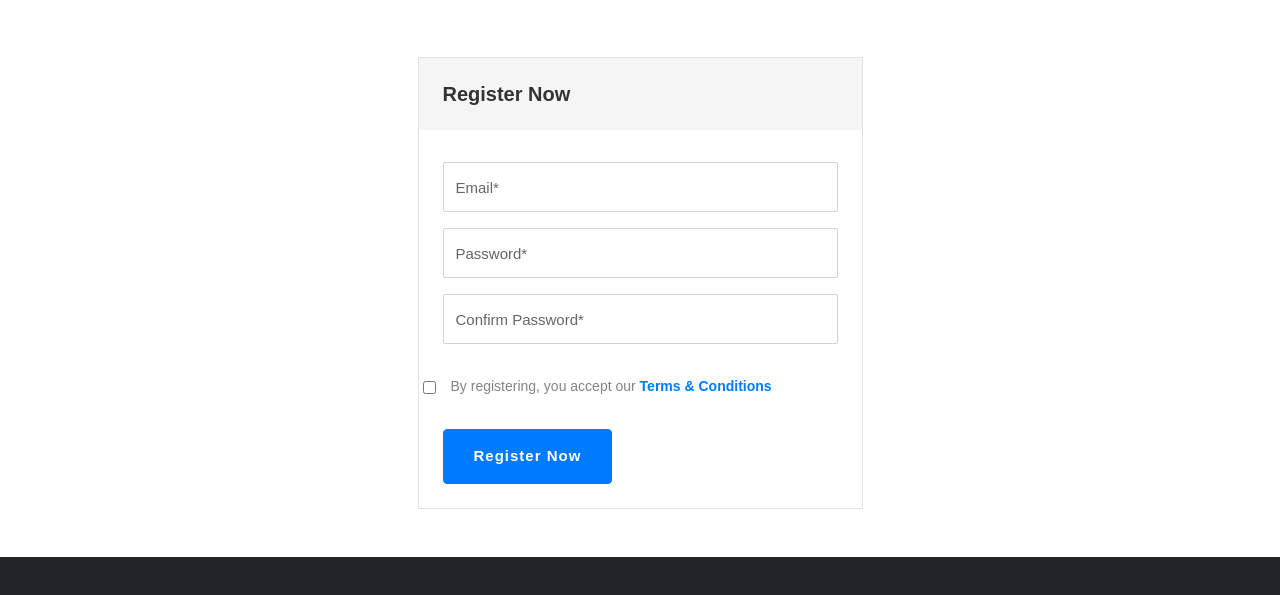
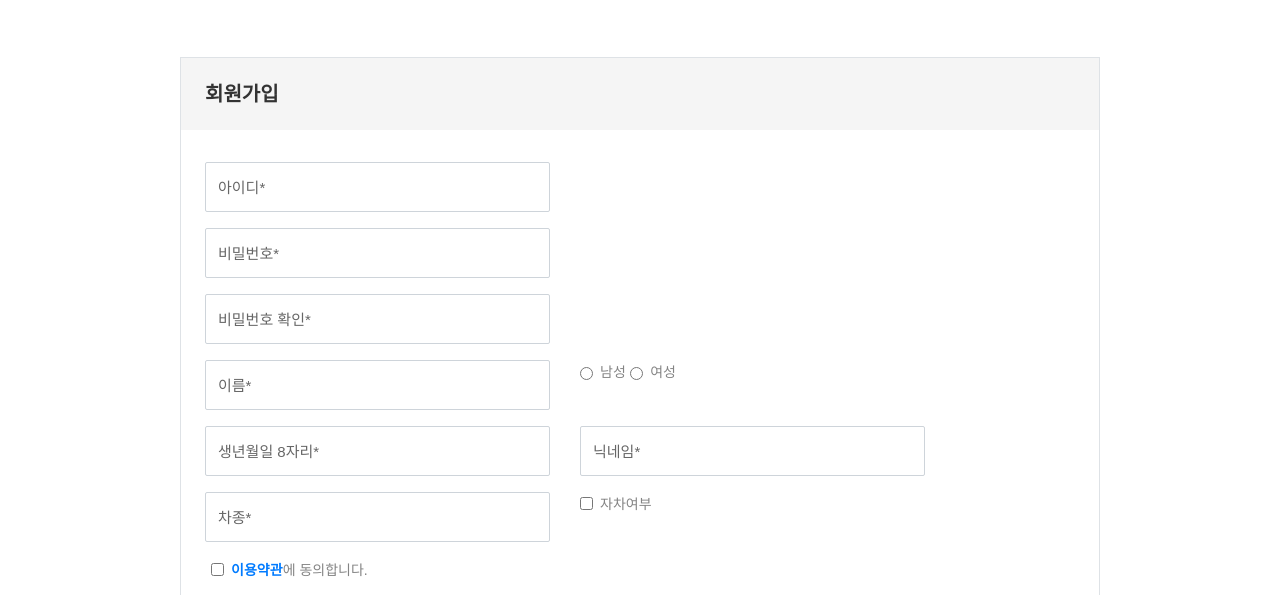
Before and after one commit to kimkyoungmin97/P_Project4-userPage, a website: page classimax-bootstrap-main/theme/register.html in a window 1280 px wide. Shown: the part 79-674 px from the top of the page. Drawn offline with Linux system fonts and the light colour scheme; some packages are replaced by stand-ins of ours; a web font is replaced by a local one.

Commit message:
2025-02-17

```diff
--- a/classimax-bootstrap-main/theme/register.html
+++ b/classimax-bootstrap-main/theme/register.html
@@ -136,34 +136,104 @@
 <section class="login py-5 border-top-1">
   <div class="container">
     <div class="row justify-content-center">
-      <div class="col-lg-5 col-md-8 align-item-center">
+      <div class="col-lg-10 col-md-12 align-item-center">
         <div class="border border">
-          <h3 class="bg-gray p-4">Register Now</h3>
+          <h3 class="bg-gray p-4">회원가입</h3>
           <form class="needs-validation" action="#" novalidate>
             <fieldset class="p-4">
+              <div class="row">
+                <div class="col-5">
                   <div class="mb-2">
-                <input class="form-control mb-3" type="email" placeholder="Email*" required>
+                    <input class="form-control mb-3" type="text" placeholder="아이디*" required>
                     <div class="invalid-feedback">
-                  이메일을 입력해주세요.
+                      아이디를 입력해주세요.
                     </div>
                   </div>
+                </div>
+              </div>
+              <div class="row">
+                <div class="col-5">
                   <div class="mb-2">
-                <input class="form-control mb-3" type="password" placeholder="Password*" required>
+                    <input class="form-control mb-3" type="password" placeholder="비밀번호*" required>
                     <div class="invalid-feedback">
                       비밀번호를 입력해주세요.
                     </div>
                   </div>
+                </div>
+              </div>
+              <div class="row">
+                <div class="col-5">
                   <div class="mb-2">
-                <input class="form-control mb-3" type="password" placeholder="Confirm Password*" required>
+                    <input class="form-control mb-3" type="password" placeholder="비밀번호 확인*" required>
                     <div class="invalid-feedback">
                       비밀번호가 일치하지 않습니다.
                     </div>
+                  </div>
+                </div>
+              </div>
+              <div class="row">
+                <div class="col-5">
+                  <div class="mb-2">
+                    <input class="form-control mb-3" type="text" placeholder="이름*" required>
+                    <div class="invalid-feedback">
+                      이름을 입력해주세요.
+                    </div>
+                  </div>
+                </div>
+                <div class="col">
+                  <div class="form-check d-inline-flex">
+                    <input class="form-check-input" type="radio" name="inlineRadioOptions" id="inlineRadio1" value="option1" required>
+                    <label class="form-check-label" for="inlineRadio1">남성</label>
+                  </div>
+                  <div class="form-check d-inline-flex">
+                    <input class="form-check-input" type="radio" name="inlineRadioOptions" id="inlineRadio1" value="option2" required>
+                    <label class="form-check-label" for="inlineRadio1">여성</label>
+                  </div>
 
                 </div>
-              <div class="loggedin-forgot d-inline-flex my-3">
+              </div>
+              <div class="row">
+                <div class="col-5">
+                  <div class="mb-2">
+                    <input class="form-control mb-3" type="text" placeholder="생년월일 8자리*" required>
+                    <div class="invalid-feedback">
+                      생년월일을 입력해주세요.
+                    </div>
+                  </div>
+                </div>
+                <div class="col-5">
+                  <div class="mb-2">
+                    <input class="form-control mb-3" type="text" placeholder="닉네임*" required>
+                    <div class="invalid-feedback">
+                      닉네임을 입력해주세요.
+                    </div>
+                  </div>
+                </div>
+              </div>
+              <div class="row">
+                <div class="col-5">
+                  <div class="mb-2">
+                    <input class="form-control mb-3" type="text" placeholder="차종*" required>
+                    <div class="invalid-feedback">
+                      차종을 입력해주세요.
+                    </div>
+                  </div>
+                </div>
+                <div class="col">
+                  <div class="form-check">
+                    <input class="form-check-input" type="checkbox" value="" id="invalidCheck3" aria-describedby="invalidCheck3Feedback" required>
+                    <label class="form-check-label" for="invalidCheck3">
+                     자차여부
+                    </label>
+                  </div>
+
+                </div>
+
+              </div>
+              <div class="loggedin-forgot" style="margin-left: 3%;">
                 <input type="checkbox" id="registering" class="form-check-input" required>
-                <label for="registering" class="form-check-label px-2">By registering, you accept our <a class="text-primary font-weight-bold" href="terms-condition.html">Terms & Conditions</a></label>
-                <span class="invalid-feedback">체크해주세요.</span>
+                <label for="registering" class="form-check-label"><a class="text-primary font-weight-bold" href="terms-condition.html">이용약관</a>에 동의합니다.</label>
+                <span class="invalid-feedback">이용약관을 읽어보시고 체크해주세요.</span>
               </div>
               <button type="submit" class="btn btn-primary font-weight-bold mt-3">Register Now</button>
             </fieldset>
```
Also changed, not shown: classimax-bootstrap-main/theme/login.html (+7 -7 lines), classimax-bootstrap-main/theme/user-profile.html (+53 -14 lines). Lines whose indentation alone changed are shown as unchanged.
